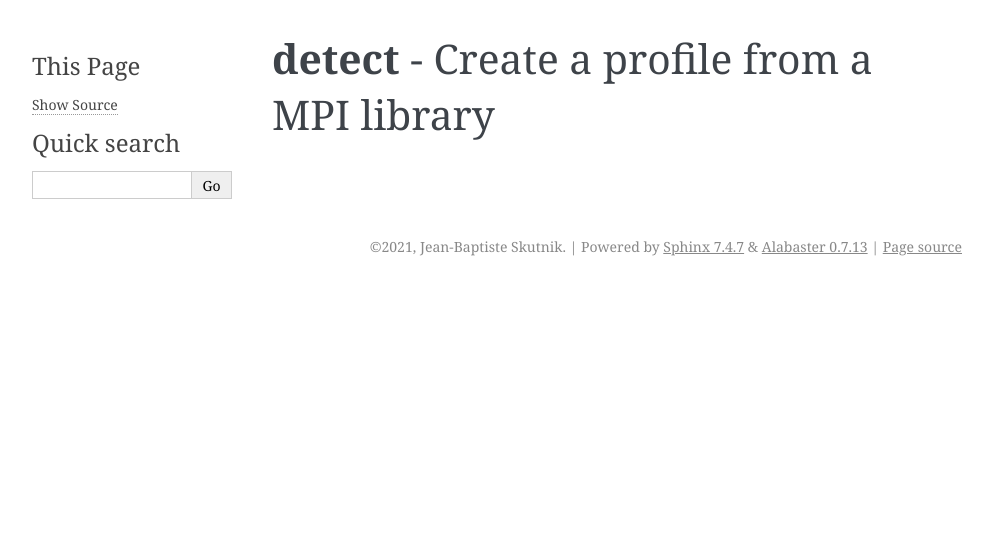
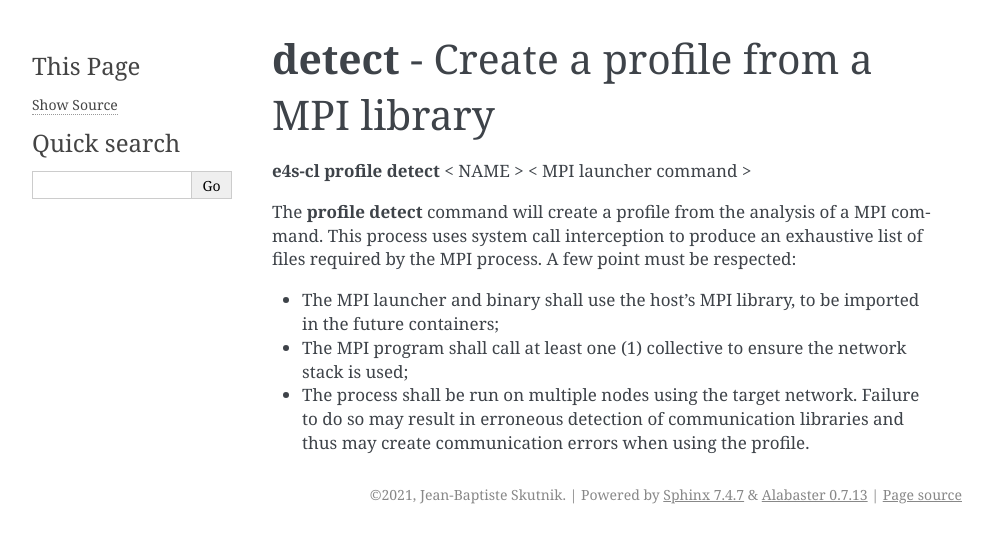
Before and after one commit to E4S-Project/e4s-cl, a Sphinx documentation site: the page built from docs/source/usage/profiles/detect.rst, in a window 1280 px wide. Shown: the top 543 px of the page, without its empty margins (148-1141 px from the left). Built offline with Sphinx 7.4.7, drawn with Linux system fonts in a browser that asks for light colours.

Commit message:
Detailed profiles more thoroughly

```diff
--- a/docs/source/index.rst
+++ b/docs/source/index.rst
@@ -12,7 +12,7 @@ Given a combination of an MPI library, a container and a MPI binary, E4S Contain
 This is useful when the binary has been compiled using a different library than the one passed as an argument: as long as the two libraries are `ABI compatible <https://www.mpich.org/abi/>`_, the binary will run under the new environment.
 
 .. toctree::
-   :maxdepth: 2
+   :maxdepth: 1
    :caption: Contents:
 
    usage/index
--- a/docs/source/usage/profiles/detect.rst
+++ b/docs/source/usage/profiles/detect.rst
@@ -1,2 +1,12 @@
 **detect** - Create a profile from a MPI library
 ================================================
+
+**e4s-cl profile detect** < NAME > < MPI launcher command >
+
+The **profile detect** command will create a profile from the analysis of a MPI command.
+This process uses system call interception to produce an exhaustive list of files required by the MPI process.
+A few point must be respected:
+
+* The MPI launcher and binary shall use the host's MPI library, to be imported in the future containers;
+* The MPI program shall call at least one (1) collective to ensure the network stack is used;
+* The process shall be run on multiple nodes using the target network. Failure to do so may result in erroneous detection of communication libraries and thus may create communication errors when using the profile.
```
Also changed, not shown: docs/source/usage/index.rst (+8 -10 lines), docs/source/usage/profiles/index.rst (+17 -0 lines).
